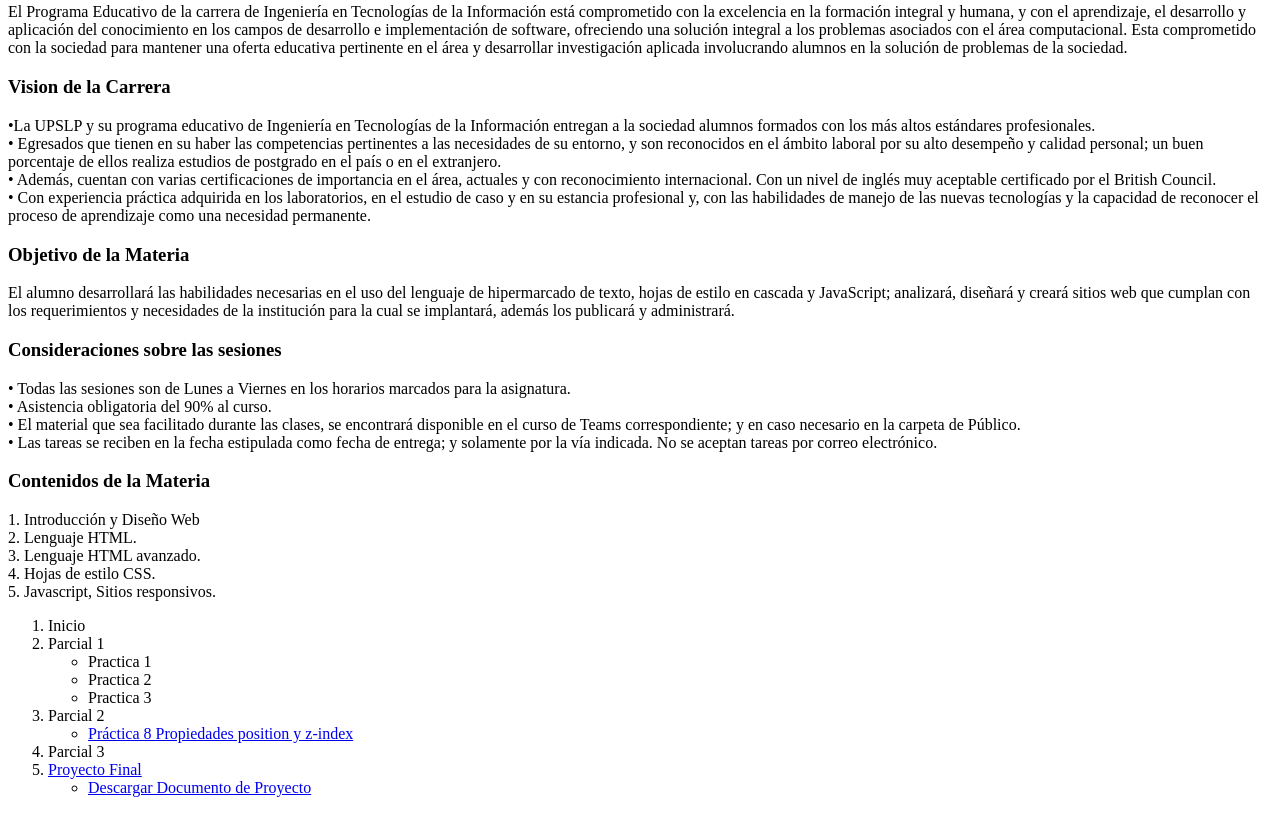
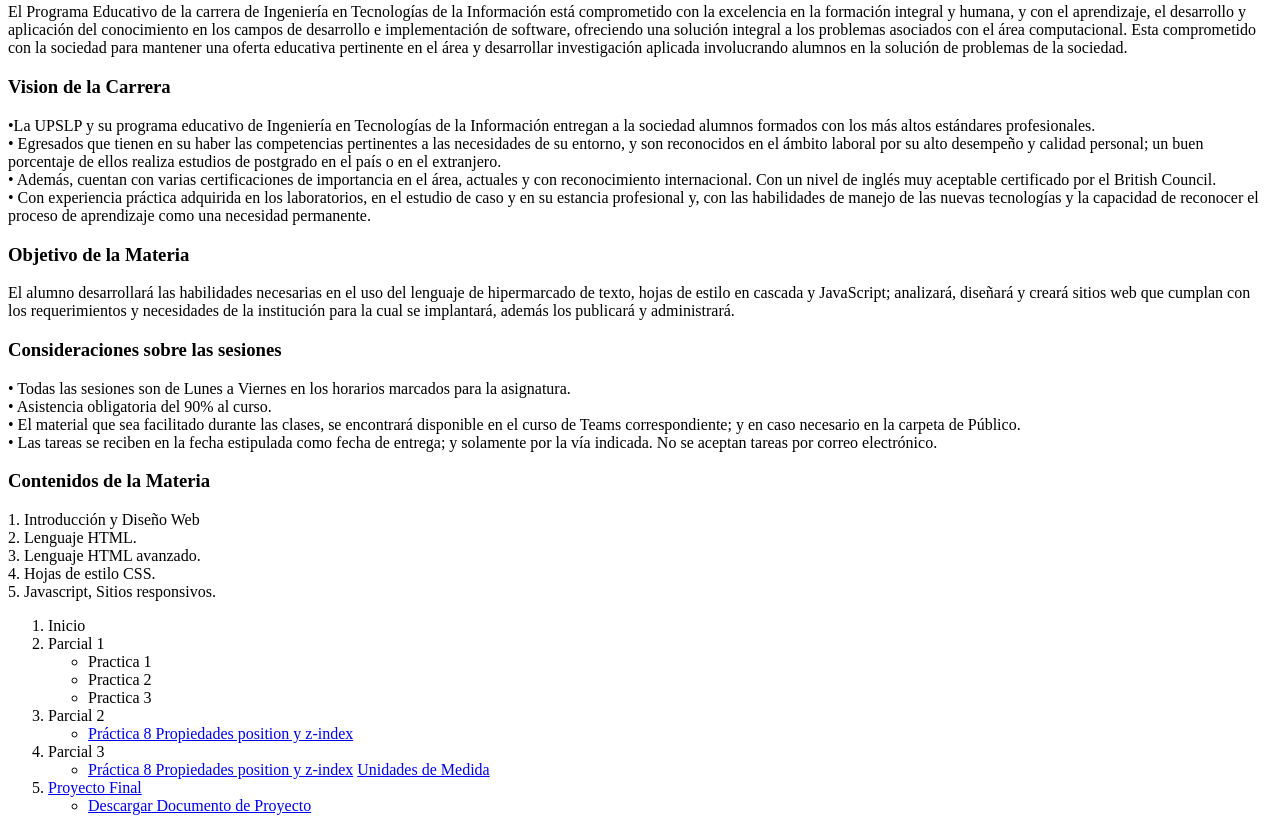
Before and after one commit to danielortiz444/PrograWeb1, a plain HTML site: page index.html in a window 1280 px wide. Shown: the part 738-1569 px from the top of the page. Drawn offline with Linux system fonts and the light colour scheme.

Commit message:
index.html

```diff
--- a/index.html
+++ b/index.html
@@ -124,6 +124,12 @@ Mi Portafolio de Evidencias-->
 					</li>
 				</ul>
 				<li>Parcial 3</li>
+				<ul>
+					<li>
+						<a href="https://danielortiz444.github.io/PrograWeb1/position">Práctica 8 Propiedades position y z-index</a>
+						<a href="https://danielortiz444.github.io/PrograWeb1/UnidadesdeMedida.html">Unidades de Medida</a>
+					</li>
+				</ul>
 				<li>
 					<a href="https://danielortiz444.github.io/PrograWeb1/ProyectoArturia" target="_blank">Proyecto Final</a>
 					<ul>
```
